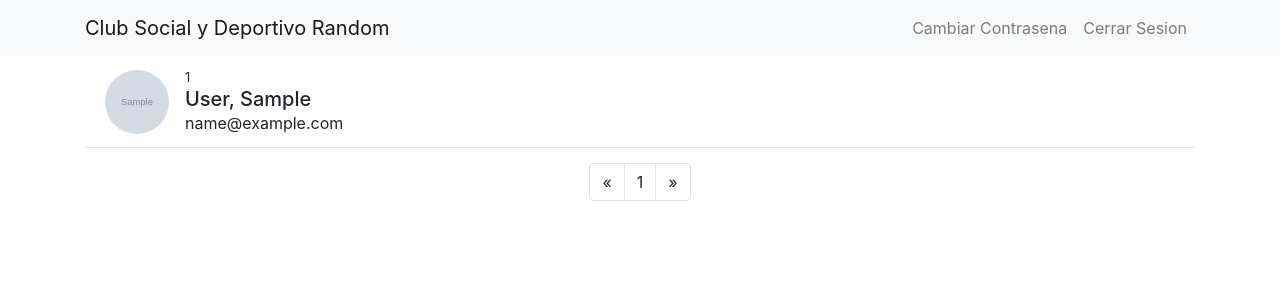
After one commit to mrnkr/php-pagination-demo, a PHP site: page /admin.php in a window 1280 px wide. The commit adds this page. Shown: the top 300 px of the page. Run offline with PHP 8.4, Linux system fonts and the light colour scheme; the visitor is signed in with stand-in values (Sample User, id 1); tables that the repository leaves empty or names only in its code hold one stand-in row (values such as "Sample post"); grey boxes marked "Sample" are stand-in pictures; a stand-in replaces the project's code that opens the database connection.

Commit message:
Members list with pagination

```diff
--- /dev/null
+++ b/admin.php
@@ -0,0 +1,110 @@
+<!doctype html>
+<?php
+
+session_start();
+
+if (!isset($_SESSION['user_id']) || !isset($_SESSION['admin'])) {
+	header('Location: index.php', true, 301);
+	exit();
+}
+
+if (!$_SESSION['admin']) {
+	header('Location: dashboard.php', true, 301);
+	exit();
+}
+
+?>
+<html lang="en">
+	<head>
+		<!-- Required meta tags -->
+    <meta charset="utf-8">
+    <meta name="viewport" content="width=device-width, initial-scale=1, shrink-to-fit=no">
+
+    <!-- Bootstrap CSS -->
+    <link rel="stylesheet" href="https://stackpath.bootstrapcdn.com/bootstrap/4.3.1/css/bootstrap.min.css" integrity="sha384-ggOyR0iXCbMQv3Xipma34MD+dH/1fQ784/j6cY/iJTQUOhcWr7x9JvoRxT2MZw1T" crossorigin="anonymous">
+    <link rel="stylesheet" href="css/admin.css">
+    <title>Club Social y Deportivo Random</title>
+	</head>
+	<body>
+		<div class="container-fluid m-0 p-0">
+			<nav class="navbar navbar-expand-lg navbar-light bg-light">
+        <div class="container">
+          <a class="navbar-brand" href="#">
+            Club Social y Deportivo Random
+          </a>
+
+          <button class="navbar-toggler" type="button" data-toggle="collapse" data-target="#navbarSupportedContent" aria-controls="navbarSupportedContent" aria-expanded="false" aria-label="Toggle navigation">
+            <span class="navbar-toggler-icon"></span>
+          </button>
+
+          <div class="collapse navbar-collapse" id="navbarSupportedContent">
+            <ul class="navbar-nav ml-auto">
+              <li class="nav-item">
+                <a class="nav-link has-pointer" data-toggle="modal" data-target="#exampleModal">Cambiar Contrasena</a>
+              </li>
+              <li class="nav-item">
+                <a class="nav-link has-pointer" href="api/logout.php">Cerrar Sesion</a>
+              </li>
+            </ul>
+          </div>
+        </div>
+      </nav>
+
+			<div class="container">
+				<ul id="pagination_data" class="list-group list-group-flush">
+      	</ul>
+
+				<nav class="my-3" aria-label="Page navigation example">
+  				<ul class="pagination justify-content-center">
+    				<li class="page-item">
+      				<a class="page-link" onclick="previous()" aria-label="Previous">
+        				<span aria-hidden="true">&laquo;</span>
+      				</a>
+    				</li>
+
+						<?php
+
+						$page_len = 10;
+
+    		    require_once dirname(__FILE__) . '/src/utils.php';
+  	    	  require_once dirname(__FILE__) . '/src/config/database.php';
+		        require_once dirname(__FILE__) . '/src/models/member.php';
+
+	    	    $db   = new Database();
+  		      $conn = $db->connect();
+
+	        	$memberModel = new Member($conn);
+  	      	$cnt = $memberModel->count();
+    	    	$pages = ceil($cnt / $page_len);
+
+						$output = '';
+
+						for ($i = 1; $i <= $pages; $i++) {
+							$output .= '<li class="page-item"><a class="page-link" onclick="loadData(' . $i  . ')">' . $i  . '</a></li>';
+						}
+
+						$output .= '
+							<li class="page-item">
+              	<a class="page-link" onclick="next(' . $pages  . ')" aria-label="Next">
+                	<span aria-hidden="true">&raquo;</span>
+              	</a>
+            	</li>
+						';
+
+						echo $output;
+
+						?>
+
+  				</ul>
+				</nav>
+			</div>
+		</div>
+
+		<!-- Optional JavaScript -->
+    <!-- jQuery first, then Popper.js, then Bootstrap JS -->
+		<script src="https://code.jquery.com/jquery-3.3.1.min.js" integrity="sha256-FgpCb/KJQlLNfOu91ta32o/NMZxltwRo8QtmkMRdAu8=" crossorigin="anonymous"></script>
+    <script src="https://cdnjs.cloudflare.com/ajax/libs/popper.js/1.14.7/umd/popper.min.js" integrity="sha384-UO2eT0CpHqdSJQ6hJty5KVphtPhzWj9WO1clHTMGa3JDZwrnQq4sF86dIHNDz0W1" crossorigin="anonymous"></script>
+    <script src="https://stackpath.bootstrapcdn.com/bootstrap/4.3.1/js/bootstrap.min.js" integrity="sha384-JjSmVgyd0p3pXB1rRibZUAYoIIy6OrQ6VrjIEaFf/nJGzIxFDsf4x0xIM+B07jRM" crossorigin="anonymous"></script>
+		<script src="js/pagination.js"></script>
+	</body>
+</html>
--- a/api/login.php
+++ b/api/login.php
@@ -18,9 +18,10 @@ $user = $userModel->verify($_POST['email'], $_POST['password']);
 
 if (!empty($user)) {
   $_SESSION['user_id'] = $user['id'];
+	$_SESSION['admin'] = $user['admin'];
 
 	if ($user['admin']) {
-		// go to admin.php
+		header('Location: ../admin.php', true, 301);
 	} else {
 		header('Location: ../dashboard.php', true, 301);
 	}
--- a/api/pagination.php
+++ b/api/pagination.php
@@ -1,7 +1,7 @@
 <?php
 
 require_once dirname(__FILE__) . '/../src/config/database.php';
-require_once dirname(__FILE__) . '/../src/models/user.php';
+require_once dirname(__FILE__) . '/../src/models/member.php';
 
 $page = 1;
 $page_len = 10;
@@ -17,11 +17,23 @@ $output = '';
 $db   = new Database();
 $conn = $db->connect();
 
-$userModel = new User($conn);
-$users = $userModel->find($limit, $offset);
+$memberModel = new Member($conn);
+$members = $memberModel->find($limit, $offset);
 
-foreach($users['data'] as $user) {
-  $output .= '<li class="list-group-item">' . $user['last_name'] . ', ' . $user['first_name'] . '</li>';
+foreach($members as $m) {
+	extract($m);
+  $output .= '
+		<li class="list-group-item">
+			<div class="d-flex flex-row justify-content-start align-items-center">
+				<img class="rounded-circle mr-3 avatar" src="' . $picture_url  . '" alt="Foto de ' . $first_name . ' ' . $last_name  . '" />
+				<div class="d-flex flex-column justify-content-around align-items-start">
+					<small class="m-0">' . $id  . '</small>
+					<h5 class="m-0">' . $last_name . ', ' . $first_name  . '</h5>
+					<p class="m-0">' . $email  . '</p>
+				</div>
+			</div>
+		</li>
+	';
 }
 
 echo $output;
--- /dev/null
+++ b/css/admin.css
@@ -0,0 +1,12 @@
+.avatar {
+	height: 64px;
+	width: 64px;
+}
+
+.has-pointer {
+	-webkit-user-select: none;  /* Chrome all / Safari all */
+  -moz-user-select: none;     /* Firefox all */
+  -ms-user-select: none;      /* IE 10+ */
+  user-select: none;          /* Likely future */
+	cursor: pointer;
+}
--- a/js/pagination.js
+++ b/js/pagination.js
@@ -1,13 +1,27 @@
-$(document).ready(function() {
-  function loadData(page = 1) {
+var currentPage = 1;
+
+function loadData(page = 1) {
+		currentPage = page;
+
     $.ajax({
-      url: 'https://192.168.1.10/api/pagination.php?page=' + page,
+      url: 'api/pagination.php?page=' + page,
       method: 'GET',
       success: function(data) {
         $('#pagination_data').html(data);
       }
     });
-  }
+}
 
+function previous() {
+	if (currentPage > 1)
+		loadData(currentPage - 1);
+}
+
+function next(max) {
+	if (currentPage < max)
+		loadData(currentPage + 1);
+}
+
+$(document).ready(function() {
   loadData();
 });
--- a/src/models/activity.php
+++ b/src/models/activity.php
@@ -96,6 +96,13 @@ class Activity {
 		throw new Exception('Something went wrong toggling activity :(');
 	}
 
+	public function removeUserFromAllActivities($user) {
+		$query = 'delete from ' . $this->partake . ' where associate_id = :associate_id';
+		$stmt  = $this->conn->prepare($query);
+		$stmt->bindParam(':associate_id', $user);
+		return $stmt->execute();
+	}
+
 	private function isUserPartaking($activity, $user) {
 		$query = 'select if((select count(*) from ' . $this->partake  . ' where associate_id = :user and activity_id = :activity) > 0, true, false) as partaking';
 		$stmt  = $this->conn->prepare($query);
--- a/src/models/member.php
+++ b/src/models/member.php
@@ -0,0 +1,185 @@
+<?php
+
+require_once dirname(__FILE__) . '/../utils.php';
+require_once dirname(__FILE__) . '/activity.php';
+
+class Member {
+
+	private $table = 'associate';
+	private $affiliate = 'affiliate';
+	private $conn;
+	private $activityModel;
+
+	public function __construct($db) {
+		$this->conn = $db;
+		$this->activityModel = new Activity($db);
+	}
+
+	public function count() {
+		$query = 'select count(*) as cnt from ' . $this->table;
+		$stmt  = $this->conn->prepare($query);
+		$stmt->execute();
+
+		if ($stmt->rowCount() == 0) {
+			return 0;
+		}
+
+		$row = $stmt->fetch(PDO::FETCH_ASSOC);
+		extract($row);
+
+		return $cnt;
+	}
+
+	public function findOne($id) {
+		$query = 'select af.* from ' . $this->table . ' as m join ' . $this->affiliate . ' as af on m.id = af.id where m.id = :id';
+		$stmt  = $this->conn->prepare($query);
+		$stmt->bindParam(':id', $id);
+		$stmt->execute();
+
+		if ($stmt->rowCount() == 0) {
+			return array();
+		}
+
+		$row = $stmt->fetch(PDO::FETCH_ASSOC);
+    extract($row);
+
+		return array(
+			'id' => $id,
+			'first_name' => $first_name,
+			'last_name' => $last_name,
+			'birthdate' => $birthdate,
+			'address' => $address,
+			'phone' => $phone,
+			'email' => $email,
+			'picture_url' => $picture_url
+		);
+	}
+
+	public function find($limit, $offset = 0) {
+		$limit -= $offset;
+		$ret = array();
+
+		$query = 'select af.* from ' . $this->table . ' as m join ' . $this->affiliate . ' as af on m.id = af.id limit :limit offset :offset';
+		$stmt  = $this->conn->prepare($query);
+
+		$stmt->bindParam(':limit', $limit, PDO::PARAM_INT);
+		$stmt->bindParam(':offset', $offset, PDO::PARAM_INT);
+
+		$stmt->execute();
+
+		if ($stmt->rowCount() == 0) {
+			return $ret;
+		}
+
+		while ($row = $stmt->fetch(PDO::FETCH_ASSOC)) {
+			extract($row);
+
+			$cur = array(
+				'id' => $id,
+      	'first_name' => $first_name,
+      	'last_name' => $last_name,
+      	'birthdate' => $birthdate,
+      	'address' => $address,
+      	'phone' => $phone,
+      	'email' => $email,
+      	'picture_url' => $picture_url
+			);
+
+			array_push($ret, $cur);
+		}
+
+		return $ret;
+	}
+
+	public function insertOne($member) {
+		extract($member);
+
+		$query = 'insert into ' . $this->affiliate .
+						' set first_name = :first_name
+									last_name = :last_name
+									birthdate = :birthdate
+									address = :address
+									phone = :phone
+									email = :email
+									password = :password
+									picture_url = :picture_url';
+		$stmt  = $this->conn->prepare($query);
+
+		$stmt->bindParam(':first_name', htmlspecialchars(strip_tags($first_name)));
+		$stmt->bindParam(':last_name', htmlspecialchars(strip_tags($last_name)));
+		$stmt->bindParam(':birthdate', htmlspecialchars(strip_tags($birthdate)));
+		$stmt->bindParam(':address', htmlspecialchars(strip_tags($address)));
+		$stmt->bindParam(':phone', htmlspecialchars(strip_tags($phone)));
+		$stmt->bindParam(':email', htmlspecialchars(strip_tags($email)));
+		$stmt->bindParam(':password', md5($password));
+		$stmt->bindParam(':picture_url', htmlspecialchars(strip_tags($picture_url)));
+
+		if ($stmt->execute()) {
+      $id = $this->conn->lastInsertId();
+      $query = 'insert into ' . $this->table . '\` set id = :id';
+      $stmt  = $this->conn->prepare($query);
+      $stmt->bindParam(':id', $id);
+
+      if ($stmt->execute()) {
+        return $id;
+      }
+    }
+
+    return -1;
+	}
+
+	public function updateOne($id, $diff) {
+		$old = $this->findOne($id);
+
+		$query = 'update ' . $this->affiliate .
+						' set first_name = :first_name
+									last_name = :last_name
+                  birthdate = :birthdate
+                  address = :address
+                  phone = :phone
+                  email = :email
+                  password = :password
+                  picture_url = :picture_url
+							where id = :id';
+		$stmt  = $this->conn->prepare($query);
+
+		$stmt->bindParam(':first_name', isset($diff['first_name']) ? htmlspecialchars(strip_tags($diff['first_name'])) : $old['first_name']);
+    $stmt->bindParam(':last_name', isset($diff['last_name']) ? htmlspecialchars(strip_tags($diff['last_name'])) : $old['last_name']);
+    $stmt->bindParam(':birthdate', isset($diff['birthdate']) ? htmlspecialchars(strip_tags($diff['birthdate'])) : $old['birthdate']);
+    $stmt->bindParam(':address', isset($diff['address']) ? htmlspecialchars(strip_tags($diff['address'])) : $old['address']);
+    $stmt->bindParam(':phone', isset($diff['phone']) ? htmlspecialchars(strip_tags($diff['phone'])) : $old['phone']);
+    $stmt->bindParam(':email', isset($diff['email']) ? htmlspecialchars(strip_tags($diff['email'])) : $old['email']);
+    $stmt->bindParam(':password', isset($diff['password']) ? md5($diff['password']) : $old['password']);
+    $stmt->bindParam(':picture_url', isset($diff['picture_url']) ? htmlspecialchars(strip_tags($diff['picture_url'])) : $old['picture_url']);
+
+		if ($stmt->execute()) {
+      return true;
+    }
+    console_error('Error: ' . $stmt->error);
+    return false;
+	}
+
+	public function deleteOne($id) {
+		$this->activityModel->removeUserFromAllActivities($id);
+
+		$query = 'delete from ' . $this->table . ' where id = :id';
+		$stmt  = $this->conn->prepare($query);
+		$stmt->bindParam(':id', $id);
+
+		if ($stmt->execute()) {
+      $query = 'delete from ' . $this->affiliate  . ' where id = :id';
+      $stmt  = $this->conn->prepare($query);
+      $stmt->bindParam(':id', $id);
+
+      if ($stmt->execute()) {
+        return true;
+      }
+    }
+
+    console_error('Error: ' . $stmt->error);
+    return false;
+	}
+
+}
+
+?>
```
Also changed, not shown: dashboard.php (+15 -1 lines), index.php (+10 -0 lines).
